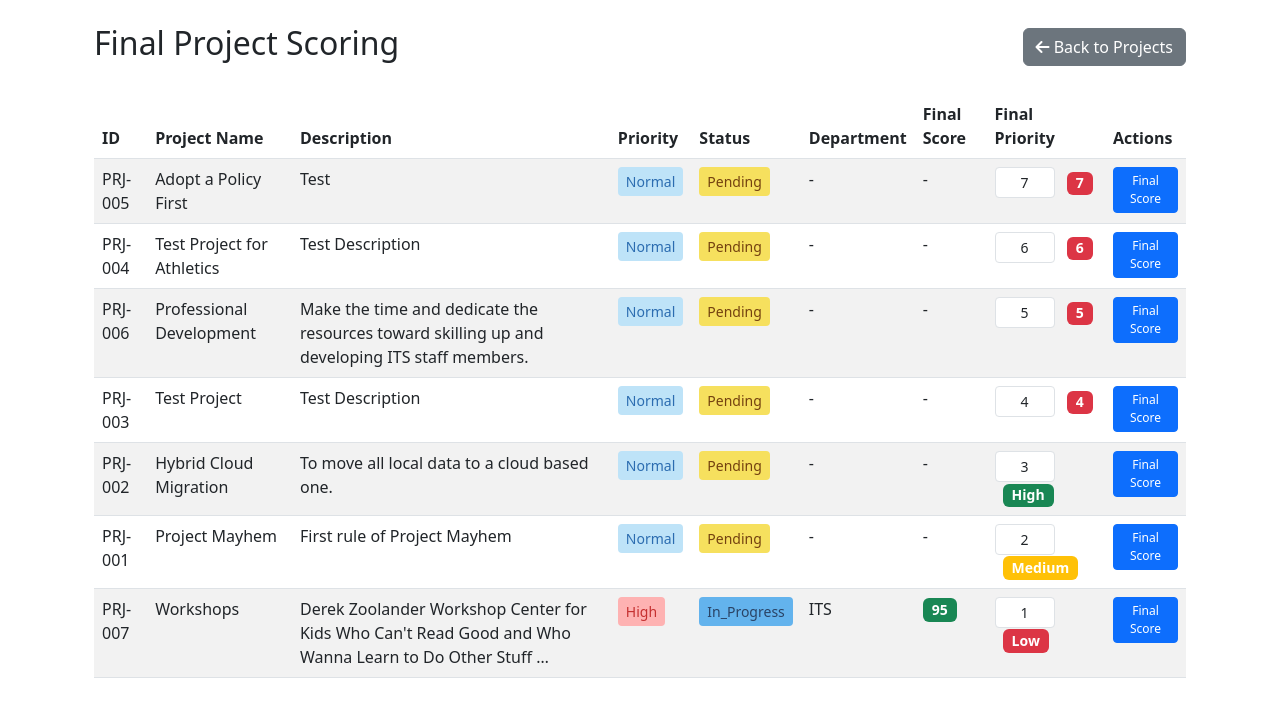
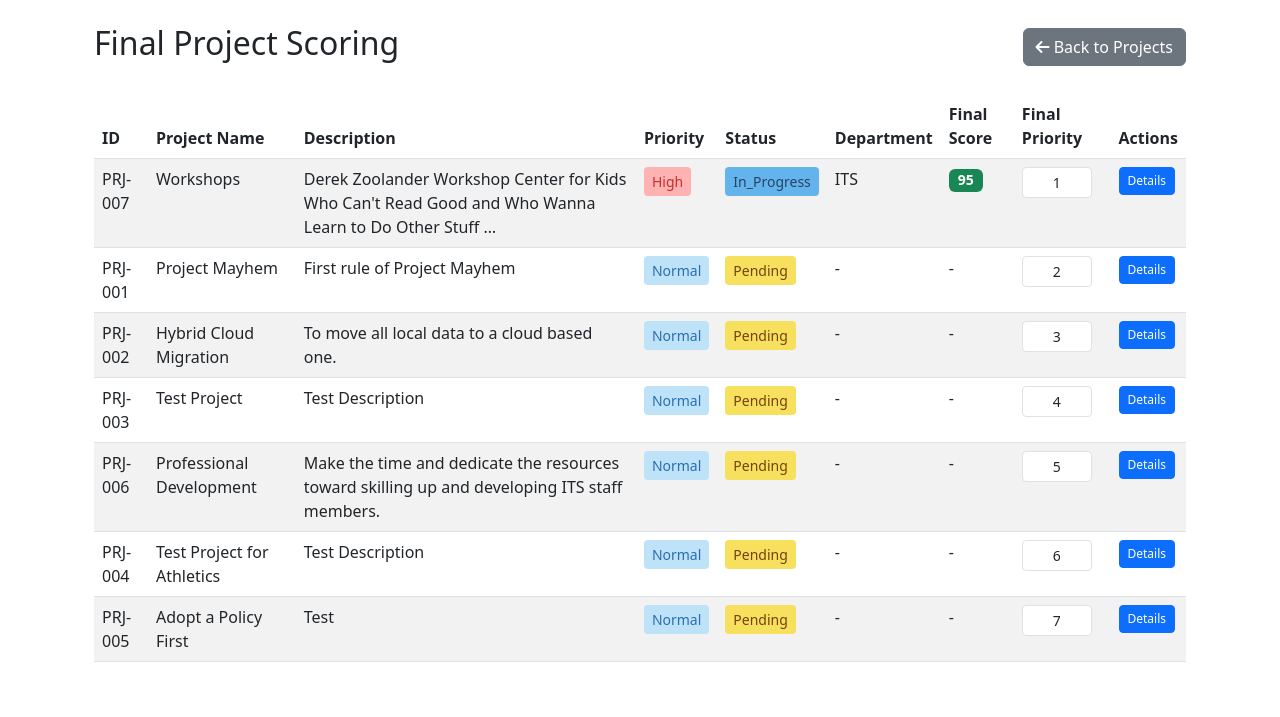
Before and after one commit to CC-PatrickC/Governance_App, a Django app: page /final-scoring/ in a window 1280 px wide. Shown: the part 56-773 px from the top of the page. Run offline with Django 5.2, Linux system fonts and the light colour scheme; a user stored in the database is signed in; data comes from the database, SQL or seed files in the repository; both versions use the stored data as it was after the commit.

Commit message:
Updated final scoring page list

```diff
--- a/projects/models.py
+++ b/projects/models.py
@@ -48,7 +48,7 @@ class Project(models.Model):
     triage_notes = models.TextField(blank=True, null=True)
     priority = models.CharField(max_length=10, choices=PRIORITY_CHOICES, default='Normal')
     scoring_notes = models.TextField(blank=True, null=True, help_text="Notes related to project scoring or evaluation")
-    final_priority = models.IntegerField(choices=FINAL_PRIORITY_CHOICES, null=True, blank=True, help_text="Final priority score (1=Low, 2=Medium, 3=High)")
+    final_priority = models.IntegerField(null=True, blank=True, help_text="Project ranking (lower number = higher priority)")
     final_score = models.IntegerField(null=True, blank=True, help_text="Final score (0-100)")
     strategic_alignment = models.IntegerField(null=True, blank=True, help_text="Strategic alignment score (1-5)")
     cost_benefit = models.IntegerField(null=True, blank=True, help_text="Cost benefit score (1-5)")
--- a/projects/templates/projects/project_final_scoring_list.html
+++ b/projects/templates/projects/project_final_scoring_list.html
@@ -66,30 +66,17 @@
                         {% endif %}
                     </td>
                     <td>
-                        {% if project.final_priority %}
-                            <form class="final-priority-form" data-project-id="{{ project.pk }}">
-                                <input type="number" class="form-control form-control-sm final-priority-input"
-                                       min="1" max="3" value="{{ project.final_priority }}"
-                                       data-project-id="{{ project.pk }}"
-                                       style="width: 60px; display: inline-block;">
-                                <span class="badge {% if project.final_priority == 3 %}bg-success
-                                                 {% elif project.final_priority == 2 %}bg-warning
-                                                 {% else %}bg-danger{% endif %} ms-2">
-                                    {{ project.get_final_priority_display }}
-                                </span>
-                            </form>
-                        {% else %}
-                            <form class="final-priority-form" data-project-id="{{ project.pk }}">
-                                <input type="number" class="form-control form-control-sm final-priority-input"
-                                       min="1" max="3" placeholder="1-3"
-                                       data-project-id="{{ project.pk }}"
-                                       style="width: 60px; display: inline-block;">
-                            </form>
-                        {% endif %}
+                        <input type="number"
+                               class="form-control form-control-sm final-priority-input"
+                               value="{{ project.final_priority|default:'' }}"
+                               min="1"
+                               data-project-id="{{ project.id }}"
+                               placeholder="Rank"
+                               style="width: 70px;">
                     </td>
                     <td>
                         <a href="{% url 'projects:project_final_scoring' project.pk %}" class="btn btn-primary btn-sm">
-                            Final Score
+                            Details
                         </a>
                     </td>
                 </tr>
@@ -185,63 +172,106 @@
 
 <script>
     document.addEventListener('DOMContentLoaded', function() {
-        // Add event listeners to all final priority inputs
         const priorityInputs = document.querySelectorAll('.final-priority-input');
 
         priorityInputs.forEach(input => {
-            // Handle blur event (when user leaves the input)
-            input.addEventListener('blur', function() {
-                const projectId = this.getAttribute('data-project-id');
-                const priorityValue = this.value;
+            input.addEventListener('change', function() {
+                const projectId = this.dataset.projectId;
+                const newRank = parseInt(this.value) || 0;
 
-                // Validate input
-                if (priorityValue < 1 || priorityValue > 3) {
-                    alert('Priority must be between 1 and 3');
+                if (newRank <= 0) {
+                    alert('Please enter a valid rank (1 or higher)');
                     this.value = '';
                     return;
                 }
 
-                // Send AJAX request to update priority
-                fetch(`/projects/${projectId}/update-final-priority/`, {
+                // Get all projects with their current ranks
+                const projects = Array.from(priorityInputs).map(input => ({
+                    id: input.dataset.projectId,
+                    input: input,
+                    rank: parseInt(input.value) || 0
+                }));
+
+                // Sort projects by current rank (excluding the one being changed)
+                const sortedProjects = projects
+                    .filter(p => p.id !== projectId)
+                    .sort((a, b) => a.rank - b.rank);
+
+                // Find the position where the new rank should be inserted
+                let insertIndex = 0;
+                while (insertIndex < sortedProjects.length && sortedProjects[insertIndex].rank < newRank) {
+                    insertIndex++;
+                }
+
+                // Update ranks for all affected projects
+                const updates = [];
+
+                // First, update the project being changed
+                updates.push({
+                    id: projectId,
+                    rank: newRank
+                });
+
+                // Then, update all projects that need to shift down
+                for (let i = insertIndex; i < sortedProjects.length; i++) {
+                    const project = sortedProjects[i];
+                    const newProjectRank = newRank + (i - insertIndex + 1);
+                    updates.push({
+                        id: project.id,
+                        rank: newProjectRank
+                    });
+                }
+
+                // Send all updates to the server
+                Promise.all(updates.map(update =>
+                    fetch(`/${update.id}/update-final-priority/`, {
                         method: 'POST',
                         headers: {
                             'Content-Type': 'application/json',
                             'X-CSRFToken': getCookie('csrftoken')
                         },
                         body: JSON.stringify({
-                        final_priority: priorityValue
+                            final_priority: update.rank
                         })
-                })
-                .then(response => response.json())
-                .then(data => {
-                    if (data.success) {
-                        // Update the badge next to the input
-                        const form = this.closest('.final-priority-form');
-                        const badge = form.querySelector('.badge');
+                    }).then(response => response.json())
+                ))
+                .then(() => {
+                    // Update the UI to reflect the new ranks
+                    updates.forEach(update => {
+                        const input = document.querySelector(`.final-priority-input[data-project-id="${update.id}"]`);
+                        if (input) {
+                            input.value = update.rank;
+                        }
+                    });
 
-                        if (badge) {
-                            // Update existing badge
-                            badge.textContent = getPriorityLabel(priorityValue);
-                            badge.className = `badge ${getPriorityClass(priorityValue)} ms-2`;
-                        } else {
-                            // Create new badge if it doesn't exist
-                            const newBadge = document.createElement('span');
-                            newBadge.className = `badge ${getPriorityClass(priorityValue)} ms-2`;
-                            newBadge.textContent = getPriorityLabel(priorityValue);
-                            this.parentNode.appendChild(newBadge);
-                        }
-
-                        // Reload the page to update sorting
-                        window.location.reload();
-                    } else {
-                        alert('Error updating priority: ' + data.error);
-                    }
+                    // Sort the table
+                    sortTableByRank();
                 })
                 .catch(error => {
                     console.error('Error:', error);
-                    alert('Error updating priority');
+                    alert('Error updating ranks. Please try again.');
                 });
             });
+        });
+
+        // Function to sort table by rank
+        function sortTableByRank() {
+            const tbody = document.querySelector('table tbody');
+            const rows = Array.from(tbody.querySelectorAll('tr'));
+
+            rows.sort((a, b) => {
+                const rankA = parseInt(a.querySelector('.final-priority-input').value) || Infinity;
+                const rankB = parseInt(b.querySelector('.final-priority-input').value) || Infinity;
+                return rankA - rankB;
+            });
+
+            // Clear and re-append sorted rows
+            tbody.innerHTML = '';
+            rows.forEach(row => tbody.appendChild(row));
+        }
+
+        // Initial sort
+        sortTableByRank();
     });
 
     // Helper function to get CSRF token
@@ -259,26 +289,5 @@
         }
         return cookieValue;
     }
-
-        // Helper function to get priority label
-        function getPriorityLabel(value) {
-            switch(parseInt(value)) {
-                case 1: return 'Low';
-                case 2: return 'Medium';
-                case 3: return 'High';
-                default: return '';
-            }
-        }
-
-        // Helper function to get priority class
-        function getPriorityClass(value) {
-            switch(parseInt(value)) {
-                case 1: return 'bg-danger';
-                case 2: return 'bg-warning';
-                case 3: return 'bg-success';
-                default: return 'bg-secondary';
-            }
-        }
-    });
 </script>
 {% endblock %}
--- a/projects/views.py
+++ b/projects/views.py
@@ -226,6 +226,7 @@ def project_final_scoring(request, pk):
 @login_required
 @user_passes_test(lambda u: u.is_staff)
 @require_POST
+@csrf_exempt
 def update_final_priority(request, pk):
     project = get_object_or_404(Project, pk=pk)
 
@@ -234,11 +235,8 @@ def update_final_priority(request, pk):
         final_priority = data.get('final_priority')
 
         if final_priority is not None:
-            # Validate the priority value
-            if int(final_priority) not in [1, 2, 3]:
-                return JsonResponse({'success': False, 'error': 'Invalid priority value'})
-
-            project.final_priority = final_priority
+            # Convert to integer and save
+            project.final_priority = int(final_priority)
             project.save()
             return JsonResponse({'success': True})
         else:
```
Also changed, not shown: db.sqlite3. Lines whose indentation alone changed are shown as unchanged.
